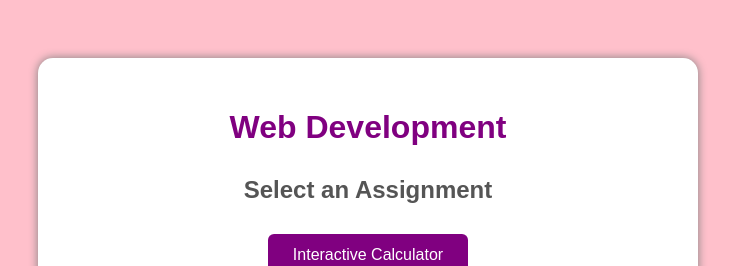
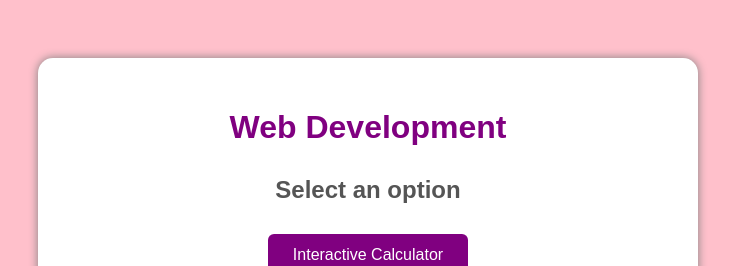
Before and after one commit to shale2006/web-application-, a plain HTML site: page index.html in a window 1280 px wide. Shown: the top 266 px of the page, without its empty margins (272-1007 px from the left). Drawn offline with Linux system fonts and the light colour scheme.

Commit message:
Change 'Select an Assignment' to 'Select an option'
Updated heading text for assignment selection.

```diff
--- a/index.html
+++ b/index.html
@@ -13,7 +13,7 @@
 
         <h1>Web Development </h1>
 
-        <h2>Select an Assignment</h2>
+        <h2>Select an option</h2>
 
         <a href="InteractiveCalculator.html">
             <button>Interactive Calculator</button>
```
